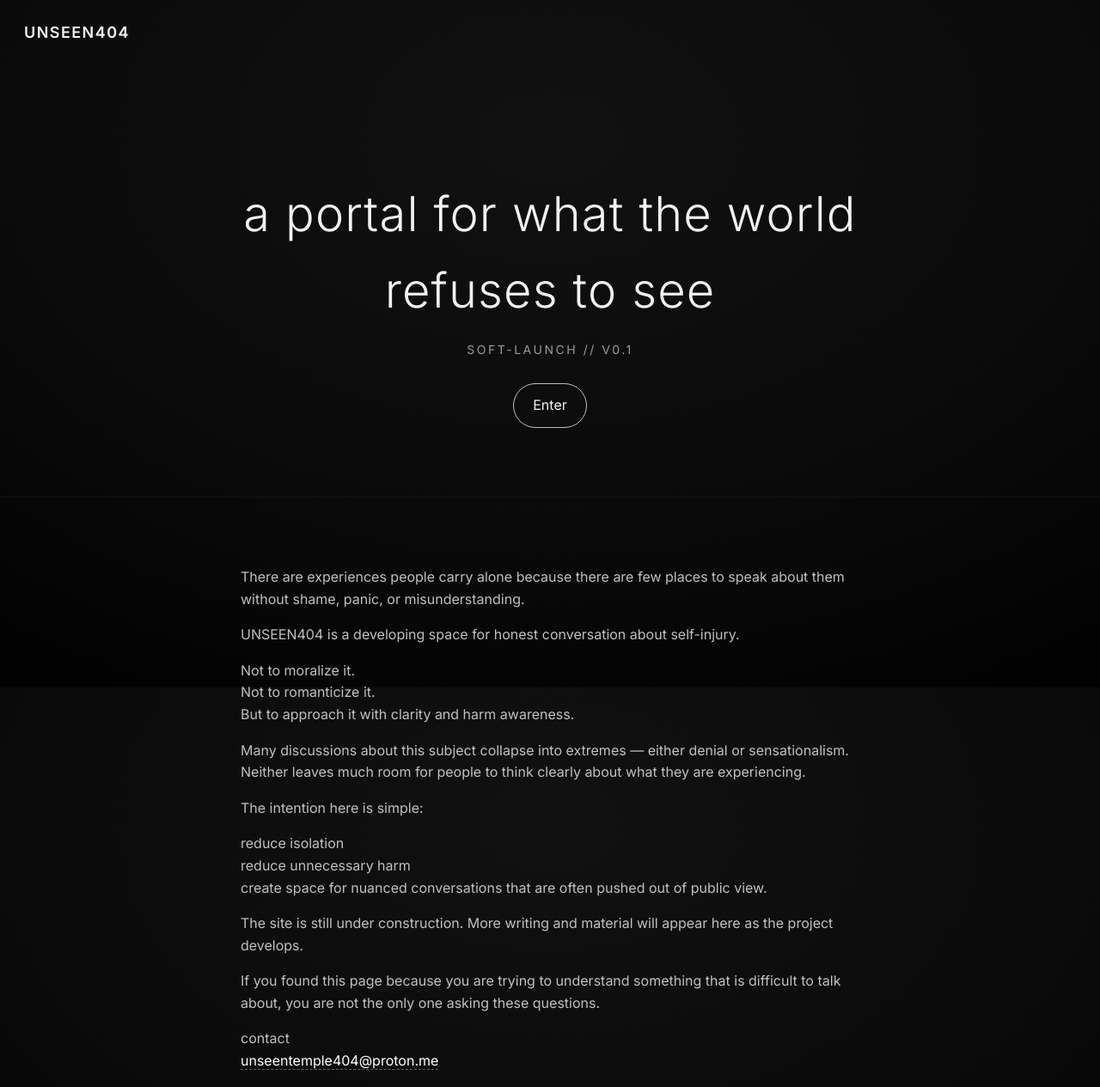
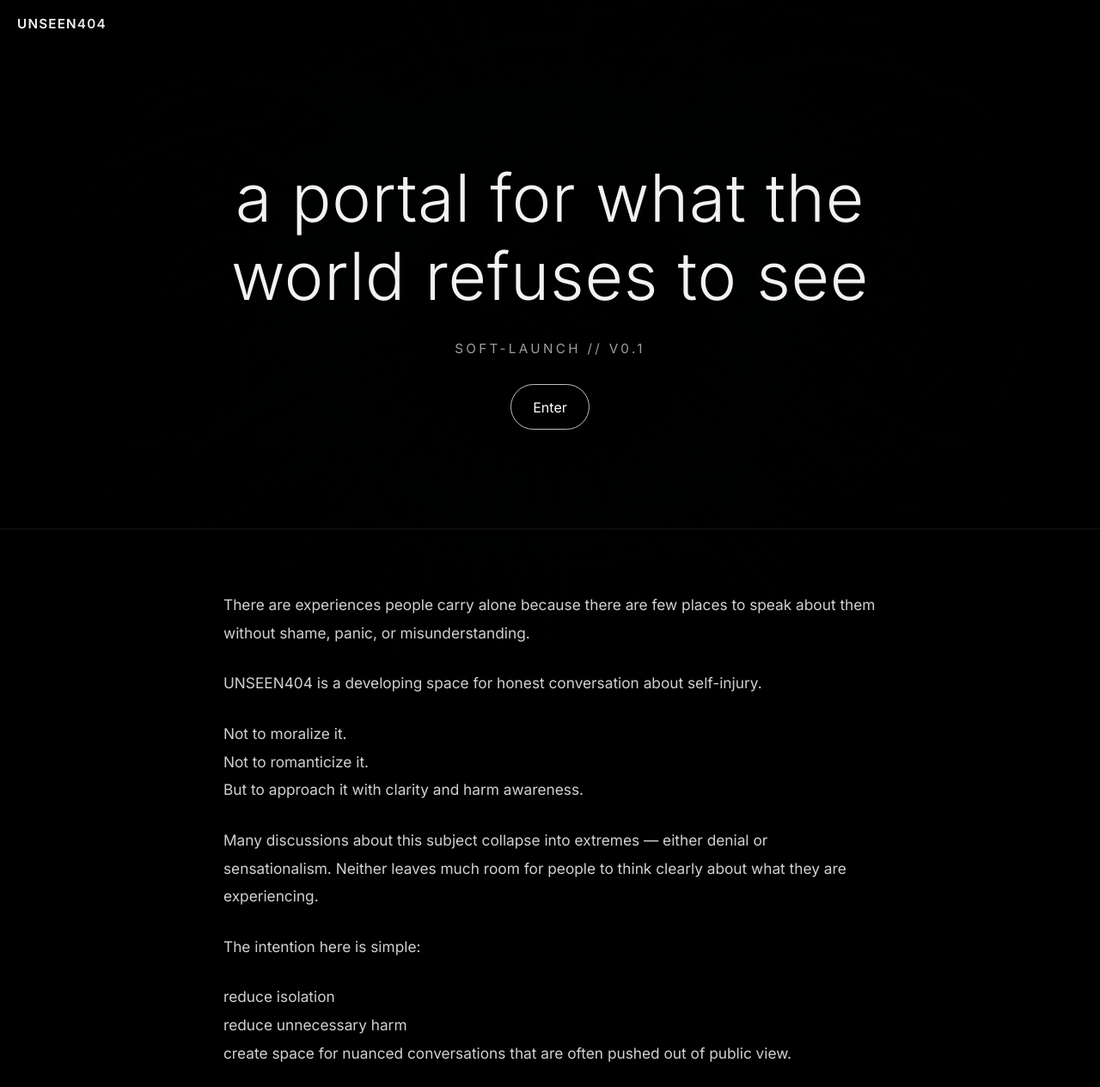
Before and after one commit to unseen404/unseen404, a plain HTML site: page index.html in a window 1280 px wide. Shown: the top 1265 px of the page at 86% size. Drawn offline with Linux system fonts and the light colour scheme.

Commit message:
Update style.css

```diff
--- a/style.css
+++ b/style.css
@@ -1,94 +1,186 @@
-/* UNSEEN404 minimal theme */
-:root{
-  --bg:#0a0a0a;
-  --fg:#f2f2f2;
-  --muted:#9a9a9a;
-  --accent:#c0c0c0;
-}
-*{box-sizing:border-box}
-html,body{height:100%}
-body{
-  margin:0;
-  font-family: Inter, system-ui, -apple-system, Segoe UI, Roboto, Arial, sans-serif;
-  background: radial-gradient(1200px 800px at 50% 20%, #111 0%, #0a0a0a 55%, #000 100%);
-  color:var(--fg);
-  line-height:1.6;
-}
-.container{min-height:100%;display:flex;flex-direction:column;justify-content:space-between}
-.top{padding:24px 28px}
-.logo{
-  letter-spacing:.08em;
-  font-weight:600;
-  font-size:18px;
-  text-transform:uppercase;
-}
-.glitch{
-  display:inline-block;
-  position:relative;
-}
-/* subtle glitch shimmer */
-.glitch::after, .glitch::before{
-  content:"404";
-  position:absolute; top:0; left:0;
-  mix-blend-mode:screen;
-  opacity:.12; filter:blur(.8px);
-  transform:translate(0,0);
-  animation:shift 3.2s infinite ease-in-out;
-}
-.glitch::before{color:#7ff; animation-duration:2.8s}
-.glitch::after{color:#f7a; animation-duration:3.6s}
-@keyframes shift{
-  0%,100%{transform:translate(0,0)}
-  40%{transform:translate(1px,-0.5px)}
-  70%{transform:translate(-1px,0.5px)}
+:root {
+  --bg: #000;
+  --fg: #f2f2f2;
+  --muted: rgba(255, 255, 255, 0.62);
+  --line: rgba(255, 255, 255, 0.08);
 }
 
-.hero{
-  padding:16vh 8vw 10vh;
-  text-align:center;
-  animation:fade 800ms ease-out both;
+* {
+  box-sizing: border-box;
 }
-@keyframes fade{from{opacity:0; transform:translateY(10px)} to{opacity:1; transform:translateY(0)}}
 
-.headline{
-  margin:0 auto 12px;
-  max-width:900px;
-  font-size:clamp(28px, 4.5vw, 56px);
-  font-weight:300;
-  letter-spacing:.02em;
+html {
+  scroll-behavior: smooth;
 }
-.tag{
-  margin:0 auto 28px;
-  color:var(--muted);
-  font-size:14px;
-  letter-spacing:.18em;
-  text-transform:uppercase;
+
+body {
+  margin: 0;
+  background: var(--bg);
+  color: var(--fg);
+  font-family: 'Inter', sans-serif;
+  position: relative;
+  overflow-x: hidden;
 }
-.enter{
-  display:inline-block;
-  padding:12px 22px;
-  border:1px solid var(--accent);
-  border-radius:999px;
-  text-decoration:none;
-  color:var(--fg);
-  backdrop-filter: blur(2px);
-  transition:transform .2s ease, background .2s ease, opacity .2s ease;
+
+/* Background image layer */
+body::before {
+  content: "";
+  position: fixed;
+  inset: 0;
+  background:
+    linear-gradient(rgba(0, 0, 0, 0.84), rgba(0, 0, 0, 0.9)),
+    url("eye.jpg") center center / cover no-repeat;
+  opacity: 0.22;
+  z-index: -2;
+  pointer-events: none;
+  animation: portalPulse 12s ease-in-out infinite;
 }
-.enter:hover{transform:translateY(-1px); background:rgba(255,255,255,.06)}
 
-.entry{
-  padding:8vh 8vw 12vh;
-  border-top:1px solid #141414;
+/* Slight extra dark veil for readability */
+body::after {
+  content: "";
+  position: fixed;
+  inset: 0;
+  background: rgba(0, 0, 0, 0.32);
+  z-index: -1;
+  pointer-events: none;
 }
-.copy{
-  max-width:720px; margin:0 auto; color:var(--accent); font-weight:400
+
+@keyframes portalPulse {
+  0% {
+    opacity: 0.18;
+    transform: scale(1);
+    filter: blur(0px);
+  }
+  50% {
+    opacity: 0.26;
+    transform: scale(1.015);
+    filter: blur(0.4px);
+  }
+  100% {
+    opacity: 0.18;
+    transform: scale(1);
+    filter: blur(0px);
+  }
 }
-.copy a{color:#fff; text-decoration:none; border-bottom:1px dashed #666}
-.copy a:hover{border-bottom-color:#aaa}
 
-.foot{padding:22px 28px; color:var(--muted); border-top:1px solid #101010}
+.container {
+  min-height: 100vh;
+  display: flex;
+  flex-direction: column;
+}
 
-@media (prefers-reduced-motion: reduce){
-  .glitch::after,.glitch::before{animation:none}
-  .hero{animation:none}
+.top {
+  padding: 18px 20px;
 }
+
+.logo {
+  font-size: 0.95rem;
+  font-weight: 600;
+  letter-spacing: 0.08em;
+  color: #f5f5f5;
+}
+
+.glitch {
+  opacity: 0.95;
+}
+
+.hero {
+  min-height: 70vh;
+  display: flex;
+  flex-direction: column;
+  justify-content: center;
+  align-items: center;
+  padding: 4rem 1.5rem 3rem;
+  text-align: center;
+}
+
+.headline {
+  max-width: 900px;
+  margin: 0;
+  font-size: clamp(2.4rem, 6vw, 4.8rem);
+  font-weight: 300;
+  line-height: 1.18;
+  letter-spacing: 0.01em;
+}
+
+.tag {
+  margin-top: 1.8rem;
+  margin-bottom: 2rem;
+  font-size: 0.95rem;
+  letter-spacing: 0.22em;
+  text-transform: uppercase;
+  color: var(--muted);
+}
+
+.enter {
+  display: inline-flex;
+  align-items: center;
+  justify-content: center;
+  min-width: 92px;
+  padding: 0.95rem 1.4rem;
+  border: 1px solid rgba(255,255,255,0.75);
+  border-radius: 999px;
+  color: #fff;
+  text-decoration: none;
+  font-weight: 400;
+  transition: background 0.25s ease, color 0.25s ease, transform 0.25s ease;
+}
+
+.enter:hover {
+  background: rgba(255,255,255,0.08);
+  transform: translateY(-1px);
+}
+
+.entry {
+  border-top: 1px solid var(--line);
+  padding: 4.5rem 1.5rem 5rem;
+  display: flex;
+  justify-content: center;
+}
+
+.copy {
+  max-width: 760px;
+  width: 100%;
+  font-size: 1.08rem;
+  line-height: 1.9;
+  color: rgba(255,255,255,0.82);
+}
+
+.copy p {
+  margin: 0 0 1.6rem;
+}
+
+.contact-block {
+  margin-top: 2.4rem;
+}
+
+.contact-block a {
+  color: #fff;
+  text-decoration: underline;
+  text-underline-offset: 0.18em;
+}
+
+.foot {
+  margin-top: auto;
+  border-top: 1px solid var(--line);
+  padding: 1.4rem 1.5rem;
+  color: rgba(255,255,255,0.55);
+  font-size: 0.92rem;
+}
+
+@media (max-width: 700px) {
+  .hero {
+    min-height: 62vh;
+    padding-top: 3rem;
+  }
+
+  .headline {
+    font-size: clamp(2rem, 10vw, 3.2rem);
+  }
+
+  .copy {
+    font-size: 1rem;
+    line-height: 1.8;
+  }
+}
```
